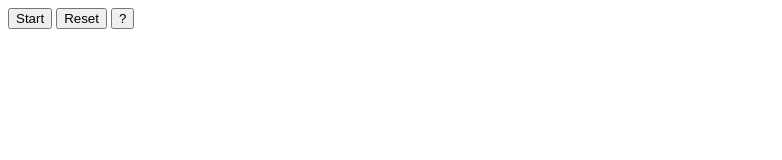
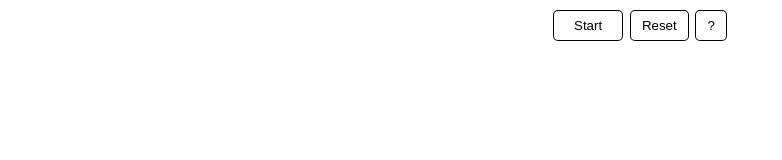
Before and after one commit to lennet/Figma-Timer, a plain HTML site: page ui.html in a window 1280 px wide. Shown: the whole page, without its empty margins (0-782 px from the left). Drawn offline with Linux system fonts and the light colour scheme.

Commit message:
changed css style of buttons

```diff
--- a/code.js
+++ b/code.js
@@ -34,7 +34,7 @@ figma.ui.onmessage = msg => {
         pause = 1;
     }
     if (msg.type === 'helpon') {
-        figma.ui.resize(200, 200);
+        figma.ui.resize(200, 150);
     }
     if (msg.type === 'helpoff') {
         figma.ui.resize(200, 50);
--- a/code.ts
+++ b/code.ts
@@ -32,7 +32,7 @@ figma.ui.onmessage = msg => {
   }
 
   if (msg.type === 'helpon'){
-    figma.ui.resize(200,200);
+    figma.ui.resize(200,150);
   }
 
   if (msg.type === 'helpoff'){
--- a/ui.html
+++ b/ui.html
@@ -1,9 +1,30 @@
 <!-- <h2>Figma Timer</h2> -->
 <!-- <p>Seconds: <input id="seconds" value="5"></p> -->
-<button id="start">Start</button>
+<html>
+<style>
+body {
+  font: 10px sans-serif;
+  text-align: center;
+  margin: 10px;
+}
+button {
+  border-radius: 5px;
+  background: white;
+  color: black;
+  border: none;
+  padding: 8px 12px;
+  margin: 0 2px;
+  box-shadow: inset 0 0 0 1px black;
+  outline: none;
+}
+
+</style>
+<button id="start" style="width: 70;">Start</button>
 <button id="reset">Reset</button>
 <button id="help">?</button>
-<small id="helptext" hidden> <br /> <br /> Type the time you want to count down in "Timer: HH:MM:SS" format in any text field (e.g. Timer: 5:00) then press 'start' </small>
+<b id="helptext" hidden> <br /> <br /> Type the time you want to count down in "Timer: HH:MM:SS" format in any text field (e.g. Timer: 5:00) then press 'start' </b>
+
+</html>
 <script>
 
 document.getElementById('start').onclick = () => {
@@ -26,16 +47,12 @@ document.getElementById('start').onclick = () => {
   }
 }
 
-
 document.getElementById('reset').onclick = () => {
   parent.postMessage({ pluginMessage: { type: 'reset' } }, '*')
   document.getElementById('start').textContent = 'Start';
 }
 
 document.getElementById('help').onclick = () => {
-
-
-
   if (document.getElementById('helptext').hidden == true)
   {
     document.getElementById('helptext').hidden = false;
@@ -48,8 +65,6 @@ document.getElementById('help').onclick = () => {
 
 onmessage = (event) => {
   console.log("got this from the plugin code", event.data.pluginMessage)
-
   // here i want to write some code that happens when user tries to edit timer text fields while paused
 }
-
 </script>
```
